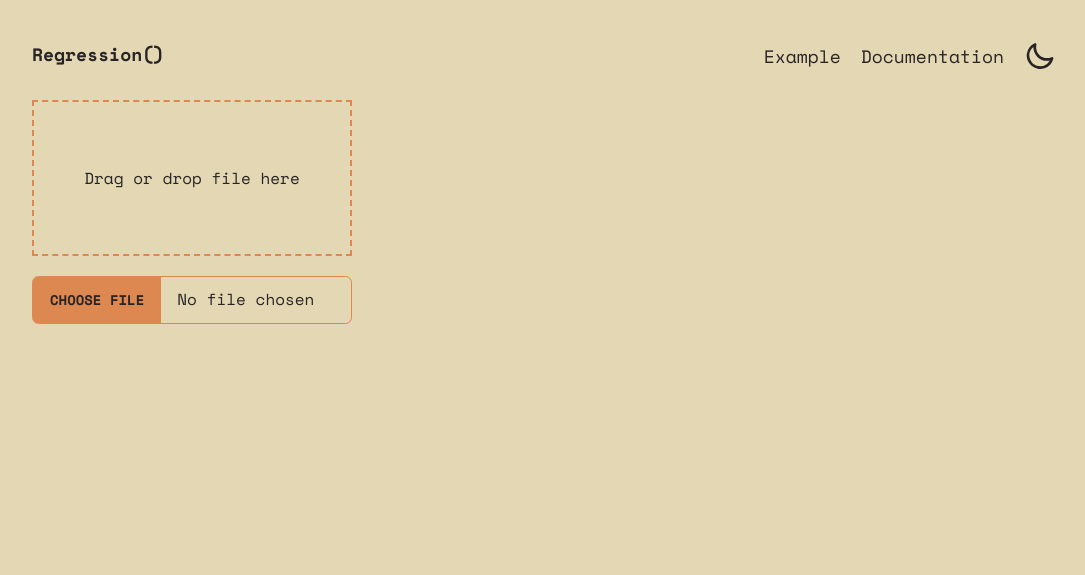
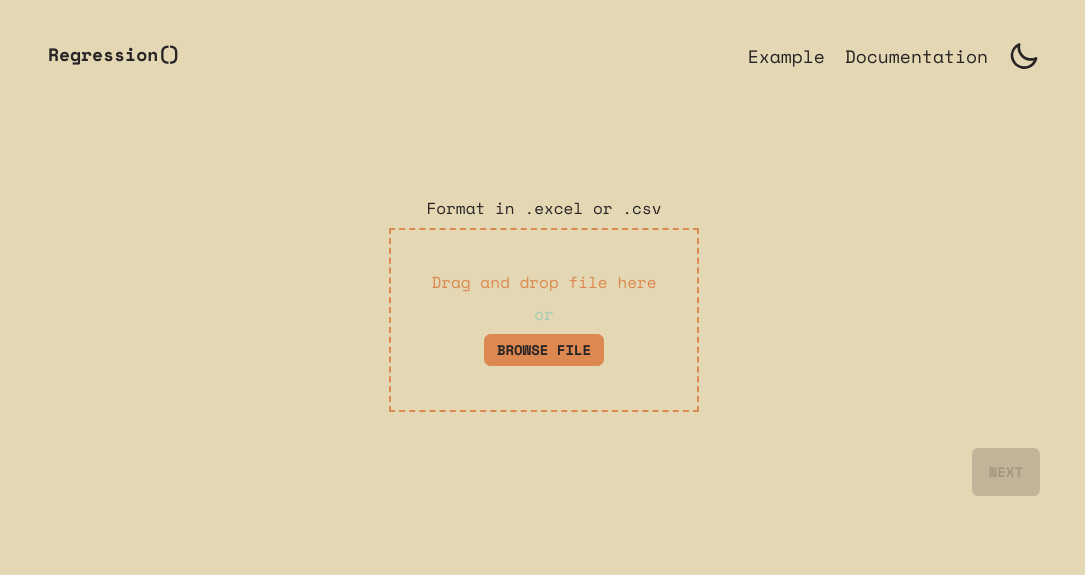
Before and after one commit to dev4ult/linear-regression-flask, a Flask app: page / in a window 1280 px wide. Shown: the top 575 px of the page, without its empty margins (96-1181 px from the left). Run offline with Flask 3, Linux system fonts and the light colour scheme.

Commit message:
general regression

```diff
--- a/app.py
+++ b/app.py
@@ -16,7 +16,7 @@ def example():
         price = request.form["price"]
         if price != "":
             get_discount = predict_discount(price)
-            return render_template("index.html", discount=get_discount, price=price)
+            return render_template("example.html", discount=get_discount, price=price)
         else:
             return redirect(url_for("example"))
     else:
--- a/static/script/uploadFile.js
+++ b/static/script/uploadFile.js
@@ -1,4 +1,120 @@
-const uploadContainer = document.getElementById('upload-container');
-const uploadFile = document.getElementById('upload-file');
+function enterContainer() {
+  $('#upload-container').addClass('bg-accent');
+  $('#upload-container').removeClass('text-accent');
+  $('#browse-file').addClass('btn-neutral');
+  $('#browse-file').removeClass('btn-accent');
+}
 
-function fileHandler(file, name, type) {}
+function leaveContainer() {
+  $('#upload-container').addClass('text-accent');
+  $('#upload-container').removeClass('bg-accent');
+  $('#browse-file').addClass('btn-accent');
+  $('#browse-file').removeClass('btn-neutral');
+}
+
+$('#upload-container').on('dragenter', function (e) {
+  e.preventDefault();
+  e.stopPropagation();
+  enterContainer();
+});
+
+$('#upload-container').on('dragleave', function (e) {
+  e.preventDefault();
+  e.stopPropagation();
+  leaveContainer();
+});
+
+$('#upload-container').on('dragover', function (e) {
+  e.preventDefault();
+  e.stopPropagation();
+  enterContainer();
+});
+
+function displayFile(fileName) {
+  $('#drop-file-cmd').addClass('hidden');
+  $('#remove-file').removeClass('hidden');
+  $('#file-name').html(fileName);
+  $('#error-file').addClass('hidden');
+
+  $('#next-btn').removeAttr('disabled');
+}
+
+$('#upload-container').on('drop', function (e) {
+  e.preventDefault();
+  e.stopPropagation();
+
+  const draggedData = e.originalEvent.dataTransfer;
+  const files = draggedData.files;
+
+  const fileFormat = files[0].name.split('.')[1];
+
+  if (fileFormat == 'xlsx') {
+    $('#excel-icon').removeClass('hidden');
+  } else if (fileFormat == 'csv') {
+    $('#csv-icon').removeClass('hidden');
+  } else {
+    $('#error-file').removeClass('hidden');
+    leaveContainer();
+    return;
+  }
+
+  displayFile(files[0].name);
+});
+
+$('#upload-file').on('change', function (e) {
+  Array.from(this.files).forEach((file) => {
+    const fileFormat = file.name.split('.')[1];
+    if (fileFormat == 'xlsx') {
+      $('#excel-icon').removeClass('hidden');
+    } else if (fileFormat == 'csv') {
+      $('#csv-icon').removeClass('hidden');
+    } else {
+      $('#error-file').removeClass('hidden');
+      return;
+    }
+
+    displayFile(file.name);
+
+    enterContainer();
+  });
+});
+
+function hideIcon() {
+  $('#excel-icon').addClass('hidden');
+  $('#csv-icon').addClass('hidden');
+}
+
+$('#remove-file').click(function (e) {
+  $('#remove-file').addClass('hidden');
+  $('#drop-file-cmd').removeClass('hidden');
+  $('#step-2').addClass('hidden');
+  $('#file-name').html('');
+  leaveContainer();
+  hideIcon();
+});
+
+let step = 1;
+
+function nextToStep2() {
+  $('#prev-btn').removeClass('hidden');
+
+  $('#step-1').addClass('hidden');
+  $('#step-2').removeClass('hidden');
+}
+
+$('#next-btn').click(function (e) {
+  $('#next-btn').attr('disabled', '');
+  nextToStep2();
+});
+
+function backToStep1() {
+  $('#prev-btn').addClass('hidden');
+
+  $('#step-1').removeClass('hidden');
+  $('#step-2').addClass('hidden');
+}
+
+$('#prev-btn').click(function (e) {
+  $('#next-btn').removeAttr('disabled');
+  backToStep1();
+});
--- /dev/null
+++ b/templates/icon.html
@@ -0,0 +1 @@
+{% block excel_icon %} {% endblock %}
--- a/templates/index.html
+++ b/templates/index.html
@@ -1,10 +1,48 @@
 {% extends "layout.html" %} {% block content %}
-<div class="flex flex-col gap-5 w-fit">
-  <div id="upload-container" class="px-5 py-16 border-2 border-accent border-dashed w-full text-center">
-    <input type="file" id="upload-file" multiple class="hidden" />
-    <label for="upload-file" class="">Drag or drop file here</label>
+<div>
+  <div class="flex flex-col items-center justify-center my-10 h-96 relative">
+    <div id="step-1" class="flex justify-center gap-2">
+      <div>
+        <h2 class="mb-2 text-center">Format in .excel or .csv</h2>
+        <div id="upload-container" class="p-10 border-2 border-accent border-dashed w-fit mx-auto text-accent">
+          <div id="drop-file-cmd" class="flex flex-col items-center justify-center gap-2">
+            <input type="file" id="upload-file" multiple class="hidden" />
+            <label for="upload-file">Drag and drop file here</label>
+            <span class="text-secondary">or</span>
+            <label id="browse-file" for="upload-file" class="btn btn-sm btn-accent">Browse file</label>
+          </div>
+          <div id="file-info" class="flex items-center justify-center flex-col">
+            <img id="excel-icon" src="{{ url_for('static', filename='icon/excel.svg') }}" alt="excel icon" class="hidden" />
+            <img id="csv-icon" src="{{ url_for('static', filename='icon/csv.svg') }}" alt="csv icon" class="hidden" />
+            <p id="file-name" class="mt-1 text-lg text-neutral font-semibold"></p>
+          </div>
+        </div>
+        <h2 id="error-file" class="hidden text-error text-right mt-2 text-sm">it has to be .excel or .csv</h2>
+        <button type="button" id="remove-file" class="btn btn-accent w-full mt-4 hidden">remove file</button>
+      </div>
+    </div>
+    <div id="step-2" class="hidden">
+      <h2 class="mb-5">Label / Name the Column</h2>
+      <form id="labeling-form" class="bg-secondary p-5 rounded">
+        <div class="form-control">
+          <label class="label">
+            <span class="label-text text-neutral">X Column's name</span>
+          </label>
+          <input type="text" placeholder="Regressor..." class="input input-bordered input-secondary rounded" />
+        </div>
+        <div class="form-control">
+          <label class="label">
+            <span class="label-text text-neutral">Y Column's name</span>
+          </label>
+          <input type="text" placeholder="Regressand..." class="input input-bordered input-secondary rounded" />
+        </div>
+        <button type="submit" class="btn btn-neutral w-full mt-3 btn-sm">submit</button>
+      </form>
+    </div>
+    <div id="step-3" class="hidden"></div>
+    <button type="button" id="next-btn" class="btn absolute btn-primary bottom-0 right-0" disabled>next</button>
+    <button type="button" id="prev-btn" class="btn absolute btn-primary bottom-0 left-0 hidden">prev</button>
   </div>
-  <input type="file" class="file-input file-input-accent w-full max-w-xs" />
 </div>
 <script src="{{ url_for('static', filename='script/uploadFile.js') }}"></script>
 {% endblock %}
--- a/templates/layout.html
+++ b/templates/layout.html
@@ -8,10 +8,16 @@
     <link rel="preconnect" href="https://fonts.gstatic.com" crossorigin />
     <link href="https://fonts.googleapis.com/css2?family=Space+Mono:wght@400;700&display=swap" rel="stylesheet" />
     <link rel="stylesheet" type="text/css" href="{{ url_for('static', filename='style/styles.css') }}" />
+    <script
+      src="https://cdnjs.cloudflare.com/ajax/libs/jquery/3.7.0/jquery.min.js"
+      integrity="sha512-3gJwYpMe3QewGELv8k/BX9vcqhryRdzRMxVfq6ngyWXwo03GFEzjsUm8Q7RZcHPHksttq7/GFoxjCVUjkjvPdw=="
+      crossorigin="anonymous"
+      referrerpolicy="no-referrer"
+    ></script>
     <script src="{{ url_for('static', filename='script/darkMode.js') }}" defer></script>
   </head>
   <body>
-    <main class="container mx-auto py-10 font-spacemono max-w-5xl">
+    <main class="container mx-auto px-4 py-10 font-spacemono max-w-5xl">
       <nav class="flex justify-between mb-7">
         <a href="/" class="font-bold text-lg">Regression()</a>
         <div class="flex items-center gap-5">
```
Also changed, not shown: static/icon/csv.svg (added), static/icon/excel.svg (added), static/style/styles.css.
